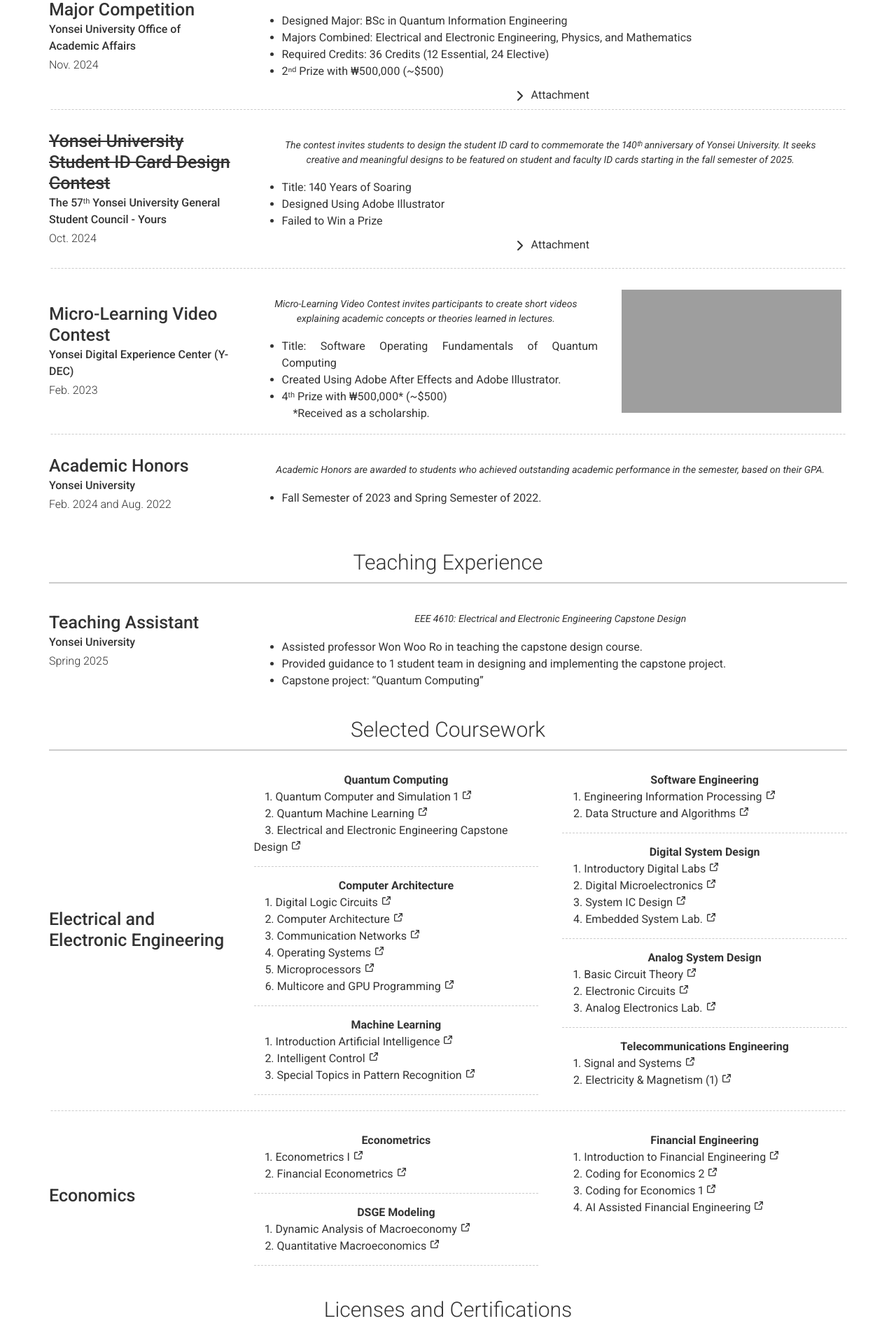
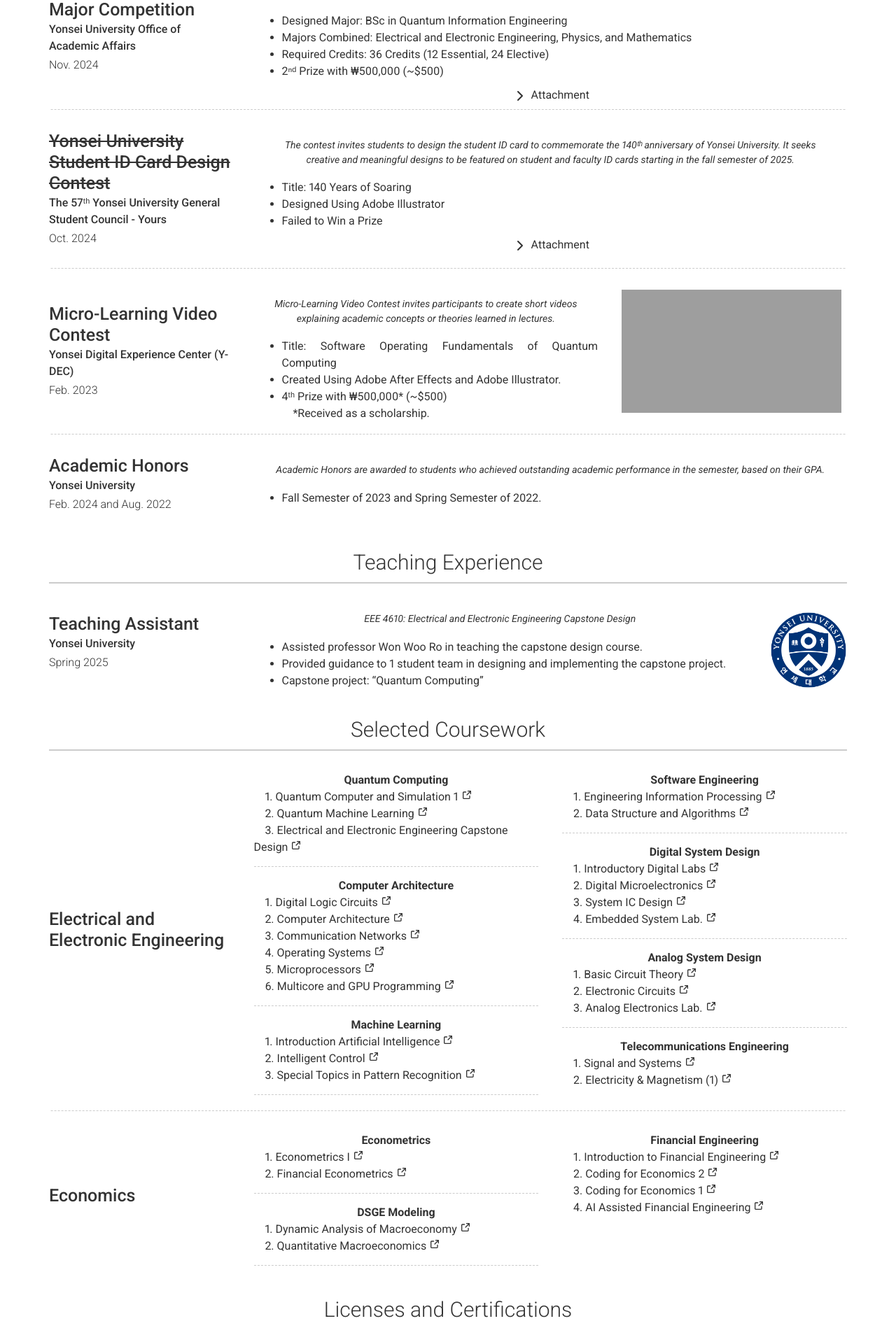
Before and after one commit to fluorite42/deprecated-website, a Jekyll site: the page built from index.markdown, in a window 1280 px wide. Shown: the part 2648-4536 px from the top of the page at 70% size. Built offline with Jekyll 4.4.1, drawn with Linux system fonts in a browser that asks for light colours; nearby versions of some CDN libraries; grey boxes are pictures that could not be loaded.

Commit message:
MOD teaching

```diff
--- a/_data/teaching.yml
+++ b/_data/teaching.yml
@@ -9,6 +9,7 @@
         caption: Spring 2025
         quote: >
           EEE 4610: Electrical and Electronic Engineering Capstone Design
+        img: /images/logo_yonsei.png
         description: |
           - Assisted professor Won Woo Ro in teaching the capstone design course.
           - Provided guidance to 1 student team in designing and implementing the capstone project.
--- /dev/null
+++ b/_includes/section-list-teaching.html
@@ -0,0 +1,64 @@
+{% for item in include.content %}
+  <div class="row clearfix layout layout-{{item.layout | default: 'left'}} border-{{item.border | default: 'no'}}">
+    <div class="col-xs-12 col-sm-4 col-md-3 col-print-12 details">
+        <h4 id="{{ item.title | slugify }}">{{ item.title }}</h4>
+        {%- if item.sub_title -%}<p><b>{{ item.sub_title | newline_to_br }}</b></p>{%- endif -%}
+        {%- if item.caption -%}<p>{{ item.caption }}</p>{%- endif -%}
+
+        {%- if item.link -%}
+            {% include a.html href=item.link class="link" %}
+              {%- if item.link_text -%}{{ item.link_text }}{%- else -%}{{ item.link }}{%- endif -%}
+            </a>
+        {%- endif -%}
+
+    </div>
+
+    <div class="col-xs-12 col-sm-8 col-md-9 col-print-12 content">
+
+        <style>
+            .columns-edu {
+              display: flex;
+              justify-content: space-between;
+            }
+            .column-edu1 {
+              width: 83%;
+              font-size: 16px;
+            }
+
+            .column-edu2 {
+              width: 13%;
+              font-size: 16px;
+              text-align: left;
+              margin-top: auto;
+              margin-bottom: auto;
+            }
+
+            @media (max-width: 768px) {
+              .columns-edu {
+                flex-direction: column;
+              }
+              .column-edu1 {
+                width: 100%;
+              }
+
+              .column-edu2 {
+                width: 25%;
+                margin: 0 auto;
+                text-align: center;
+              }
+            }
+        </style>
+
+        <div class="columns-edu">
+          <div class="column-edu1">
+            <p class="quote">{{ item.quote }}</p>
+            {{ item.description | strip | markdownify }}
+          </div>
+          <div class="column-edu2">
+            <img src="{{ item.img }}" alt="{{ item.sub_title }}" class="img-responsive">
+          </div>
+        </div>
+    </div>
+
+  </div>
+{% endfor %}
--- a/_layouts/default.html
+++ b/_layouts/default.html
@@ -198,7 +198,7 @@
       {% for section in site.data.teaching.content %}
         <div class="container {{ section.layout }}-container">
           <h3 id="{{ section.title | slugify }}">{{ section.title }}</h3>
-          {% include {{ section.layout | prepend: "section-" | append: ".html" }} content=section.content %}
+          {% include {{ section.layout | prepend: "section-" | append: "-teaching.html" }} content=section.content %}
         </div>
       {% endfor %}
       </section>
```
